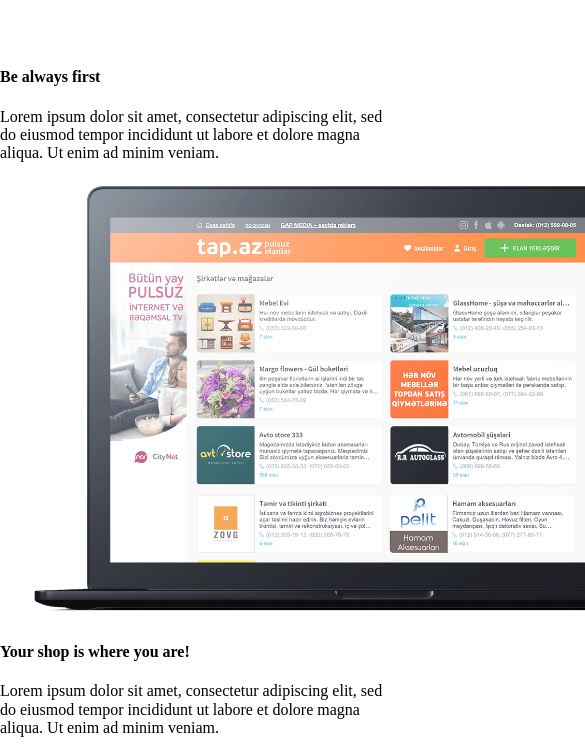
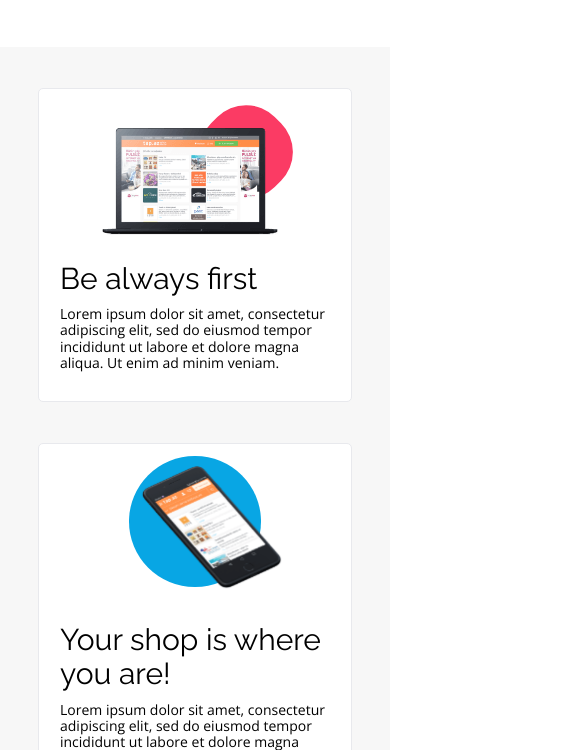
Before and after one commit to swietlikk/BestShop_RWD, a website built with Parcel: page index.html in a window 390 px wide. Shown: the part 1262-2012 px from the top of the page, 585 px wide, since content can reach past the window. Built offline with nearby package versions, Linux system fonts and the light colour scheme.

Commit message:
add css style for benefits section only for mobile

```diff
--- a/index.html
+++ b/index.html
@@ -87,34 +87,33 @@
         <div class="box">
             <div class="title">
                 <h4 class="title__hdl">Be always first</h4>
-                <p class="title dsc">Lorem ipsum dolor sit amet, consectetur adipiscing elit, sed do eiusmod tempor
+                <p class="title__dsc">Lorem ipsum dolor sit amet, consectetur adipiscing elit, sed do eiusmod tempor
                     incididunt ut labore et dolore magna aliqua. Ut enim ad minim veniam.</p>
             </div>
             <div class="graph">
-                <img src="./src/images/Macbook.png" alt="Macbook" class="graph__img">
-                <div class="graph__shape"></div>
+                <img src="./src/images/Macbook2.png" alt="Macbook" class="graph__img graph__img--first">
+                <div class="graph__shape graph__shape--red"></div>
             </div>
         </div>
         <div class="box">
             <div class="title">
                 <h4 class="title__hdl">Your shop is where you are!</h4>
-                <p class="title dsc">Lorem ipsum dolor sit amet, consectetur adipiscing elit, sed do eiusmod tempor
+                <p class="title__dsc">Lorem ipsum dolor sit amet, consectetur adipiscing elit, sed do eiusmod tempor
                     incididunt ut labore et dolore magna aliqua. Ut enim ad minim veniam.</p>
             </div>
             <div class="graph">
-                <img src="./src/images/iPhone.png" alt="iPhone" class="graph__img">
-                <div class="graph__shape"></div>
+                <img src="./src/images/iPhone2.png" alt="iPhone" class="graph__img graph__img--second">
+                <div class="graph__shape graph__shape--blue"></div>
             </div>
         </div>
         <div class="box">
             <div class="title">
                 <h4 class="title__hdl">Increase recognition your brand!</h4>
-                <p class="title dsc">Lorem ipsum dolor sit amet, consectetur adipiscing elit, sed do eiusmod tempor
+                <p class="title__dsc">Lorem ipsum dolor sit amet, consectetur adipiscing elit, sed do eiusmod tempor
                     incididunt ut labore et dolore magna aliqua. Ut enim ad minim veniam.</p>
             </div>
-            <div class="graph">
-                <img src="./src/images/Trumpet.png" alt="Trumpet" class="graph__img">
-                <div class="graph__shape"></div>
+            <div class="graph graph--desc">
+                <img src="./src/images/Trumpet.png" alt="Trumpet" class="graph__img graph__img--third">
             </div>
         </div>
     </div>
--- /dev/null
+++ b/src/scss/components/benefit_box.scss
@@ -0,0 +1,97 @@
+@import "../variables";
+@import "../helpers/functions";
+@import "../helpers/mixins";
+
+.box {
+  background-color: $btn-color;
+  border-radius: px-to-rem(5px);
+  border: px-to-rem(1px) solid #E8E9ED;
+  margin-top: px-to-rem(41px);
+  margin-bottom: 0;
+  &:first-child {
+    display: flex;
+    flex-direction: column-reverse;
+  }
+  &:nth-child(2) {
+    display: flex;
+    flex-direction: column-reverse;
+  }
+  &:last-child {
+    margin-bottom: px-to-rem(44.66px);
+  }
+
+
+  .title {
+    &__hdl {
+      font-family: 'Raleway', sans-serif;
+      font-size: px-to-rem(30px);
+      font-weight: 400;
+      color: $font-color;
+      margin-top: px-to-rem(26px);
+      margin-bottom: 0;
+      margin-inline: px-to-rem(21px);
+    }
+    &__dsc {
+      font-family: 'Open Sans', sans-serif;
+      font-size: px-to-rem(14px);
+      font-weight: 400;
+      color: $font-color;
+      margin-top: px-to-rem(10px);
+      margin-bottom: px-to-rem(30px);
+      margin-inline: px-to-rem(21px);
+    }
+  }
+  .graph {
+    display: flex;
+    position: relative;
+    &__img {
+      padding-top: px-to-rem(37.11px);
+      z-index: 42;
+
+      &--first {
+        margin-inline: px-to-rem(55.27px);
+      }
+
+      &--second {
+        margin-inline: px-to-rem(90px);
+        height: px-to-rem(134px);
+        padding-top: px-to-rem(19px);
+      }
+
+      &--third {
+        position: absolute;
+        left: px-to-rem(-12px);
+      }
+    }
+    &__shape {
+      &--red {
+        width: px-to-rem(90.12px);
+        height: px-to-rem(90.12px);
+        background-color: $red-color;
+        transform: rotate(45deg);
+        border-radius: 45%;
+        position: absolute;
+        top: px-to-rem(18.5px);
+        left: px-to-rem(161.5px);
+      }
+      &--blue {
+        width: px-to-rem(131.88px);
+        height: px-to-rem(131.7px);
+        background-color: $base-color;
+        border-radius: 50%;
+        position: absolute;
+        left: px-to-rem(90px);
+        top: px-to-rem(12px);
+      }
+      &--green {
+      }
+    }
+    &--desc {
+      background-color: $green;
+      height: px-to-rem(195px);
+      width: 100%;
+      border-radius: px-to-rem(5px);
+      border: px-to-rem(1px) solid #E8E9ED;
+    }
+  }
+}
--- /dev/null
+++ b/src/scss/layout/benefit-section.scss
@@ -0,0 +1,12 @@
+@import "../variables";
+@import '../helpers/functions';
+@import "../helpers/mixins";
+
+.benefits {
+  background-color: $grey-color;
+  @include flex(center, center, nowrap);
+
+  &__inner {
+    max-width: px-to-rem(314px);
+  }
+}
--- a/src/scss/main.scss
+++ b/src/scss/main.scss
@@ -8,9 +8,11 @@
 // layout
 @import "./layout/header";
 @import "./layout/statistic-section";
+@import "./layout/benefit-section";
 
 // components
 @import "./components/logo";
 @import "./components/navigation";
 @import "./components/hamburger";
 @import "./components/statistic_bar";
+@import "./components/benefit_box";
--- a/src/scss/variables.scss
+++ b/src/scss/variables.scss
@@ -8,3 +8,4 @@ $btn-color: #FFFFFF;
 $base-color: #08A6E4;
 $red-color: #FB3B64;
 $green: #55DFB4;
+$grey-color: #F7F7F7;
```
Also changed, not shown: dist/Macbook2.6f8603fd.png (added), dist/Trumpet.019d5701.png, dist/iPhone2.fae45835.png (added), dist/index.html, src/images/Macbook2.png (added), src/images/Trumpet.png, src/images/iPhone2.png (added), 2 other files.
